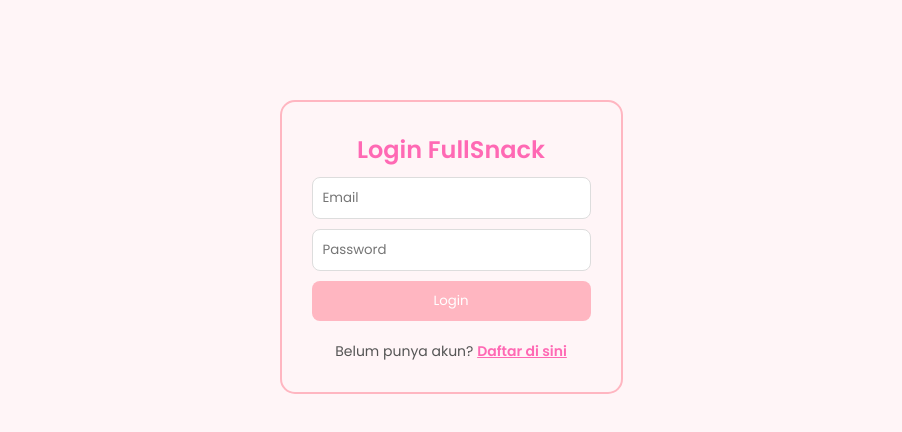
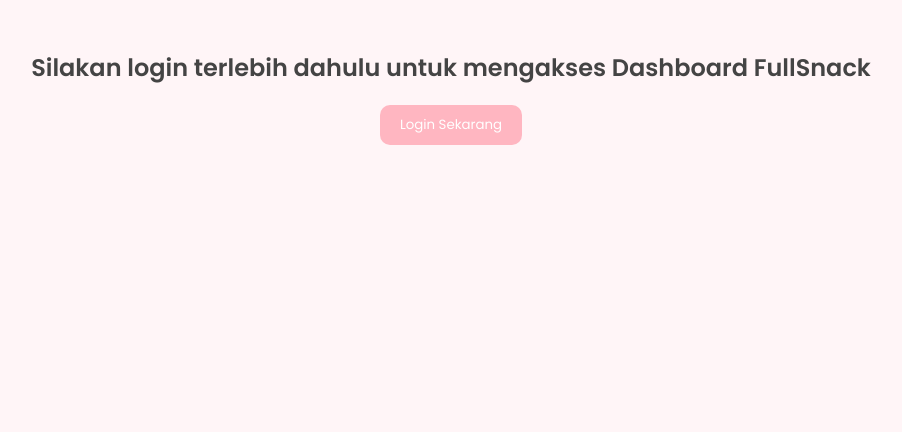
Before and after one commit to fatimahazzakiyah/FULLSNACK, a React (Create React App) app in the folder frontend/: page / in a window 1280 px wide. Before the commit this address led to /login. Shown: the top 432 px of the page, without its empty margins (189-1091 px from the left). Built offline with nearby package versions, Linux system fonts and the light colour scheme.

Commit message:
Maulidya: Menambahkan conditional rendering dashboard berdasarkan token dan role user

```diff
--- a/frontend/src/components/ProtectedRoute/ProtectedRoute.jsx
+++ b/frontend/src/components/ProtectedRoute/ProtectedRoute.jsx
@@ -1,11 +1,33 @@
 import React from "react";
-import { Navigate } from "react-router-dom";
+import { Link } from "react-router-dom";
 
 export default function ProtectedRoute({ children }) {
   const token = localStorage.getItem("token");
 
   if (!token) {
-    return <Navigate replace to="/login" />;
+    return (
+      <div style={{ textAlign: "center", marginTop: "50px" }}>
+        <h2>
+          Silakan login terlebih dahulu untuk mengakses Dashboard FullSnack
+        </h2>
+
+        <Link to="/login">
+          <button
+            style={{
+              marginTop: "20px",
+              padding: "10px 20px",
+              backgroundColor: "#ffb6c1",
+              color: "white",
+              border: "none",
+              borderRadius: "10px",
+              cursor: "pointer",
+            }}
+          >
+            Login Sekarang
+          </button>
+        </Link>
+      </div>
+    );
   }
 
   return children;
--- a/frontend/src/pages/Katalog.jsx
+++ b/frontend/src/pages/Katalog.jsx
@@ -1,4 +1,5 @@
-import React, { useEffect, useState } from "react";
+import React, { useEffect, useState, useContext } from "react";
+import { AuthContext } from "../context/AuthContext";
 import axios from "axios";
 
 const api = axios.create({
@@ -7,6 +8,7 @@
 
 export default function Katalog({ onDeleteProduct }) {
   const [products, setProducts] = useState([]);
+  const { token, user } = useContext(AuthContext);
 
 
   const [isLoading, setIsLoading] = useState(true);
@@ -50,6 +52,16 @@
       alert("Gagal masuk keranjang, cek koneksi API!");
     }
   };
+
+  if (!token) {
+    return (
+      <div style={{ textAlign: "center", marginTop: "50px" }}>
+        <h2>
+          Silakan login terlebih dahulu untuk mengakses Dashboard FullSnack
+        </h2>
+      </div>
+    );
+  }
 
   return (
     <div style={{ padding: "20px", textAlign: "center" }}>
@@ -183,6 +195,7 @@
               </button>
 
 
+              {user?.role === "admin" && (
                 <button
                   onClick={() => onDeleteProduct(p.id_product)}
                   style={{
@@ -197,6 +210,7 @@
                 >
                   🗑️ Hapus Snack
                 </button>
+              )}
             </div>
           ))}
         </div>
--- a/frontend/src/pages/Register.jsx
+++ b/frontend/src/pages/Register.jsx
@@ -18,6 +18,10 @@
     setError("");
     setSuccess("");
 
+    console.log("Username:", username);
+    console.log("Email:", email);
+    console.log("Password:", password);
+
     // Validasi singkat biar gak kosong
     if (!username || !email || !password) {
       setError("Semua kolom wajib diisi ya!");
@@ -27,12 +31,14 @@
     try {
       // 🌸 PORT DISESUAIKAN KE 3000 (Mengikuti API Login milik Aura)
       // Mengirimkan state terpisah ke dalam body request API
-      const response = await axios.post("http://localhost:3000/api/auth/register", {
-        username,
-        email,
-        password,
-        role
-      });
+      const response = await axios.post(
+        "http://localhost:3000/api/register",
+        {
+          nama : username,
+          email,
+          password
+        }
+      );
 
       if (response.data) {
         setSuccess("Akun FullSnack kamu berhasil dibuat! 🎉 Silakan Login.");
@@ -42,9 +48,15 @@
         setPassword("");
       }
     } catch (err) {
-      console.error(err);
-      setError(err.response?.data?.message || "Gagal register, coba cek API Backend kelompok!");
-    }
+        console.log("ERROR REGISTER:", err);
+        console.log("RESPONSE:", err.response);
+        console.log("DATA:", err.response?.data);
+
+        setError(
+          err.response?.data?.message ||
+          "Gagal register, coba cek API Backend kelompok!"
+        );
+      }
   };
 
   return (
```
Lines whose indentation alone changed are shown as unchanged.
